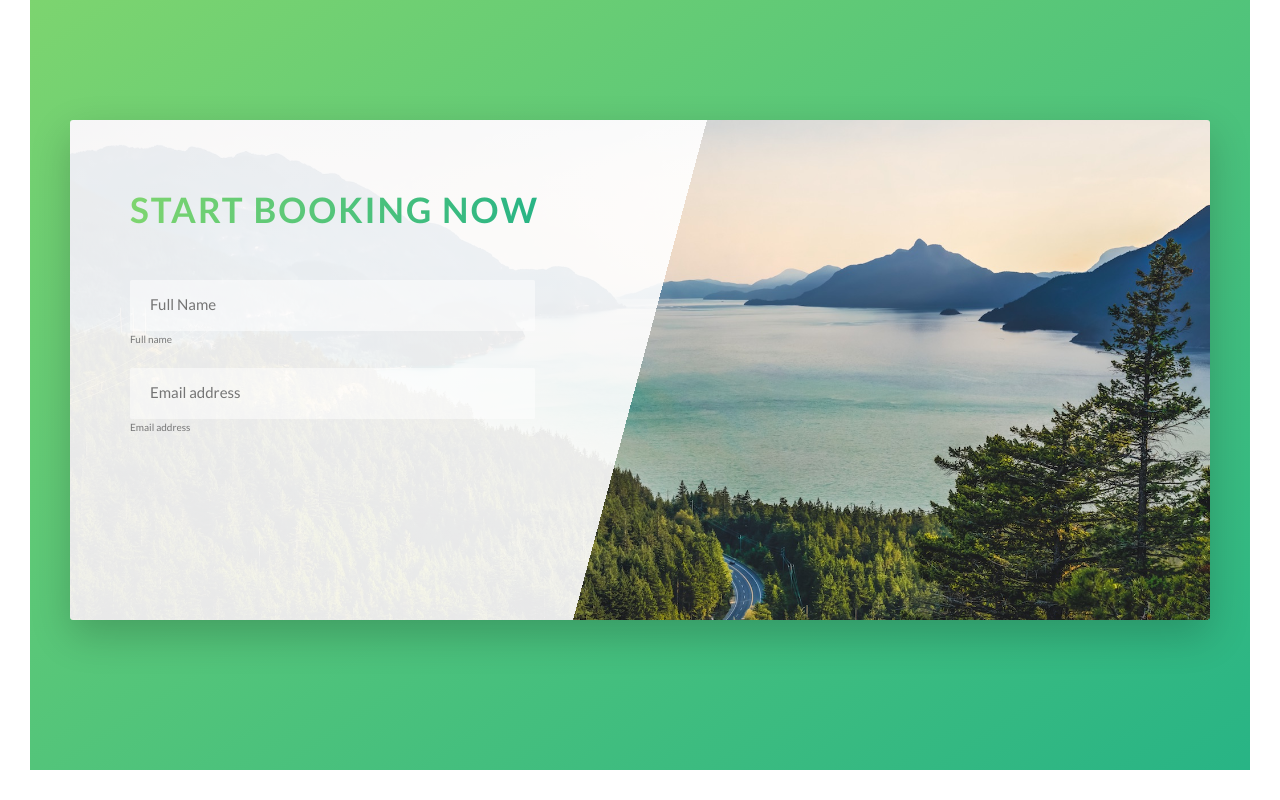
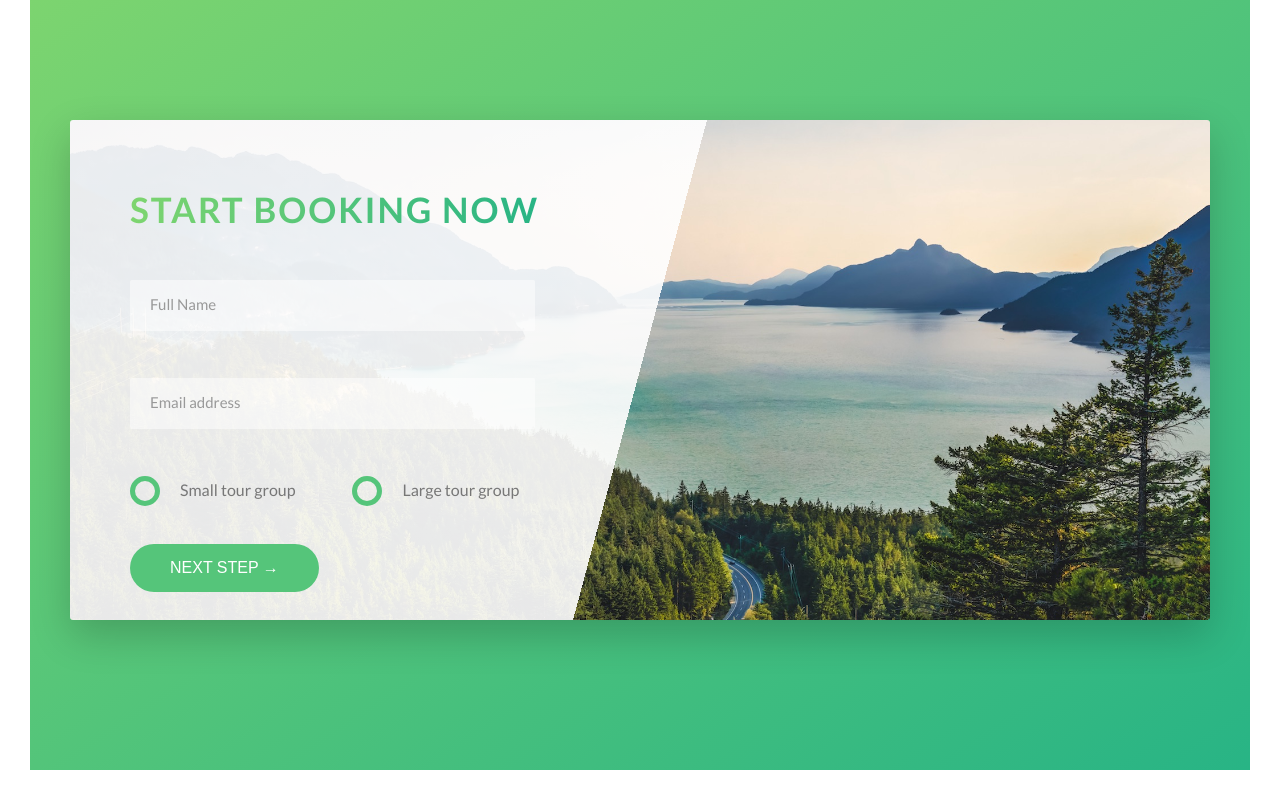
Before and after one commit to KamuiShiroPL/Natours, a website: page index.html in a window 1280 px wide. Shown: the part 4493-5293 px from the top of the page. Drawn offline with Linux system fonts and the light colour scheme.

Commit message:
Fix index.html file

```diff
--- a/index.html
+++ b/index.html
@@ -289,6 +289,26 @@
                                     <input type="email" class="form__input" placeholder="Email address" id="email" required>
                                     <label for="email" class="form__label">Email address</label>
                                 </div>
+                                <div class="form__group u-margin-bottom-medium">
+                                    <div class="form__radio__group">
+                                        <input type="radio" class="form__radio-input" id="small" name="size">
+                                        <label for="small" class="form__radio-label">
+                                            <span class="form__radio-button"></span>
+                                            Small tour group
+                                        </label>
+                                    </div>
+
+                                    <div class="form__radio__group">
+                                        <input type="radio" class="form__radio-input" id="large" name="size">
+                                        <label for="large" class="form__radio-label">
+                                            <span class="form__radio-button"></span>
+                                            Large tour group
+                                        </label>
+                                    </div>
+                                </div>
+                                <div class="form__group">
+                                    <button class="btn btn--green">Next step &rarr;</button>
+                                </div>
                             </form>
                         </div>
                     </div>
--- a/sass/abstracts/_variables.scss
+++ b/sass/abstracts/_variables.scss
@@ -13,6 +13,8 @@ $color-grey-light-1: #f7f7f7;
 $color-grey-light-2: #eee;
 
 $color-grey-dark: #777;
+$color-grey-dark-2: #999;
+
 $color-white: #fff;
 $color-black: #000;
 
--- a/sass/base/_utilities.scss
+++ b/sass/base/_utilities.scss
@@ -1,8 +1,8 @@
-.u-center-text { text-align: center; }
+.u-center-text { text-align: center !important; }
 
-.u-margin-bottom-small { margin-bottom: 2rem; }
-.u-margin-bottom-medium { margin-bottom: 4rem; }
-.u-margin-bottom-big { margin-bottom: 8rem; }
+.u-margin-bottom-small { margin-bottom: 2rem !important; }
+.u-margin-bottom-medium { margin-bottom: 4rem !important; }
+.u-margin-bottom-big { margin-bottom: 8rem !important; }
 
-.u-margin-top-big { margin-top: 8rem;}
-.u-margin-top-huge { margin-top: 10rem;}
+.u-margin-top-big { margin-top: 8rem !important;}
+.u-margin-top-huge { margin-top: 10rem !important;}
--- a/sass/components/_button.scss
+++ b/sass/components/_button.scss
@@ -1,4 +1,5 @@
 .btn {
+    &,
     &:link,
     &:visited {
         text-transform: uppercase;
@@ -9,6 +10,10 @@
         transition: all .2s;
         position: relative;
         font-size: $default-font-size;
+
+        //Change for the <button> element
+        border: none;
+        cursor: pointer;
     }
 
     &:hover {
@@ -21,7 +26,9 @@
         }
     }
 
-    &:active {
+    &:active,
+    &:focus {
+        outline: none;
         transform: translateY(-1px);
         box-shadow: 0 .5rem 1rem rgba($color-black,.2);
     }
--- a/sass/components/_form.scss
+++ b/sass/components/_form.scss
@@ -8,6 +8,7 @@
     &__input {
         font-size: 1.5rem;
         font-family: inherit;
+        color: inherit;
         padding: 1.5rem 2rem;
         border-radius: 2px;
         background-color: rgba($color-white, .5);
@@ -15,16 +16,83 @@
         border-bottom: 3px solid transparent;
         width: 90%;
         display: block;
+        transition: all .3s;
+
+        &:focus {
+            outline: none;
+            box-shadow: 0 1rem 2rem rgba($color-black, .1);
+            border-bottom: 3px solid $color-primary;
+        }
+
+        &:focus:invalid {
+            border-bottom: 3px solid $color-secondary-dark;
+        }
+
+        &::-webkit-input-placeholder {
+            color: $color-grey-dark-2;
+        }
     }
 
-    &__input:focus {
-        outline: none;
-        box-shadow: 0 1rem 2rem rgba($color-black, .1);
-        border-bottom: 3px solid $color-primary;
+
+
+    &__label {
+        font-size: 1.2rem;
+        font-weight: 700;
+        margin-inline-end: 2rem;
+        margin-top: .7rem;
+        display: block;
+        transition: all .3s;
     }
 
-    &__label {
+    &__input:placeholder-shown + &__label {
+        opacity: 0;
+        visibility: hidden;
+        transform:translateY(-4rem);
+    }
 
+    &__radio__group {
+        width: 49%;
+        display: inline-block;
+    }
 
+    &__radio-input {
+        display: none;
+    }
+
+    &__radio-label {
+        font-size: $default-font-size;
+        cursor: pointer;
+        position: relative;
+        padding-left: 5rem;
+    }
+
+    &__radio-button {
+        height: 3rem;
+        width: 3rem;
+        border: 5px solid $color-primary;
+        border-radius: 50%;
+        display: inline-block;
+        position: absolute;
+        left: 0;
+        top: -.4rem;
+
+        &::after {
+            content: "";
+            display: block;
+            height: 1.3rem;
+            width: 1.3rem;
+            border-radius: 50%;
+            position: absolute;
+            top: 50%;
+            left: 50%;
+            transform: translate(-50%,-50%);
+            background-color: $color-primary;
+            opacity: 0;
+            transition: opacity .2s;
+        }
+    }
+
+    &__radio-input:checked ~ &__radio-label &__radio-button::after {
+        opacity: 1;
     }
 }
```
Also changed, not shown: css/style.css, 1 other file.
